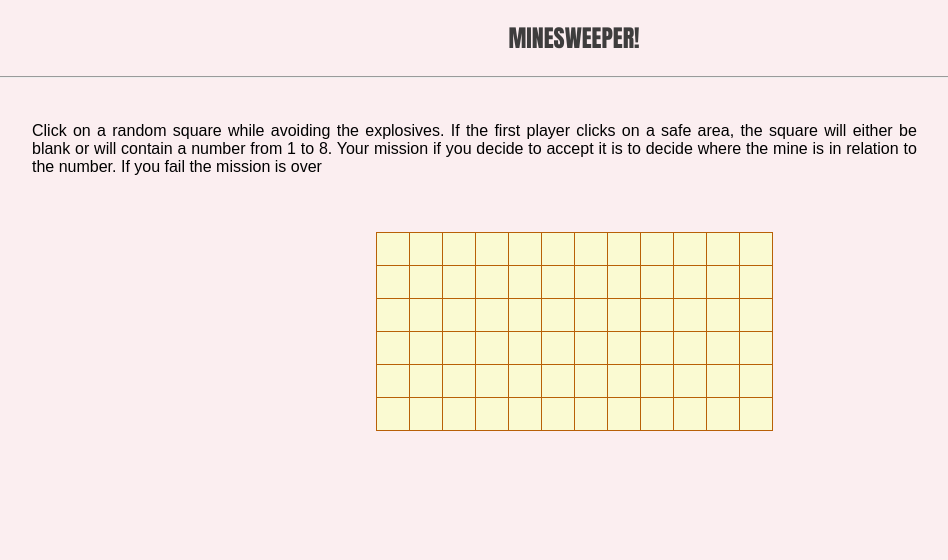
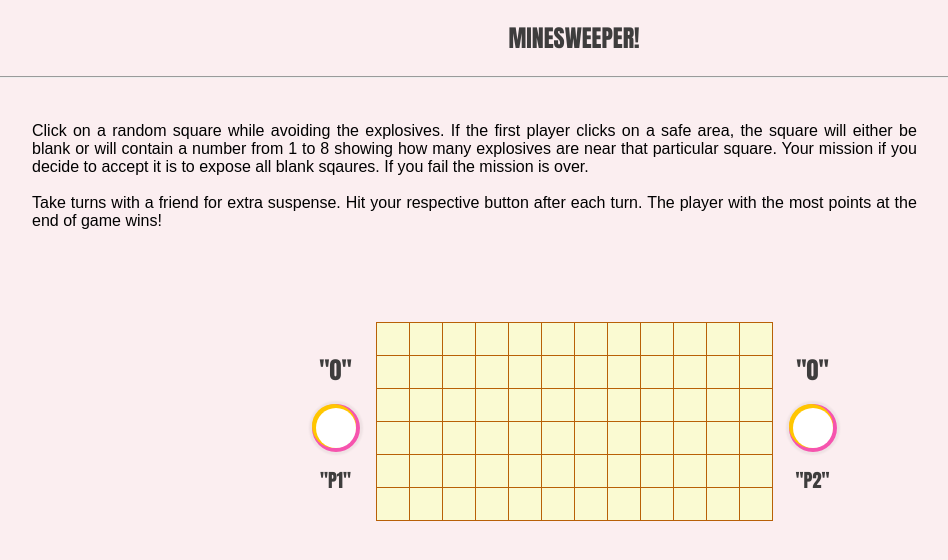
Before and after one commit to Candiceartist/Minesweep-week6, a plain HTML site: page index.html in a window 1280 px wide. Shown: the whole page, without its empty margins (66-1014 px from the left). Drawn offline with Linux system fonts and the light colour scheme.

Commit message:
added counters for player buttons
keeps score for each round

```diff
--- a/app.js
+++ b/app.js
@@ -449,3 +449,17 @@ window.addEventListener('load', function() {
     document.getElementById('lost').style.display="none";
     startGame();
 });
+
+// counter for players
+
+let count = 1;
+
+const player1Counter = () => {
+    let points = document.querySelector('.points')
+ points.innerHTML = count++;
+}
+
+const player2Counter = () => {
+    let points = document.querySelector('.points2')
+ points.innerHTML = count++;
+}
--- a/index.html
+++ b/index.html
@@ -11,14 +11,16 @@
   <div id="box">
         <h2>MINESWEEPER!</h2><hr><br><br>
            <div class="intro">Click on a random square while avoiding the explosives.
-        If the first player clicks on a safe area, the square will either  be blank or will contain a number from 1 to 8. Your mission if you decide to accept it is to decide where the mine is in relation to the number. If you fail the mission is over </div>
+        If the first player clicks on a safe area, the square will either  be blank or will contain a number from 1 to 8 showing how many explosives are near that particular square. Your mission if you decide to accept it is to expose all blank sqaures. If you fail the mission is over. <br><br>Take turns with a friend for extra suspense. Hit your respective button after each turn. The player with the most points at the end of game wins!</div>
               <div class="games">
+                <div class="counter"><div><h2 class="points">"0"</h2><button onclick="player1Counter()" class="player"></button></div><h3>"P1"</h3></div>
                  <div id="field"></div>
+                 <div class="counter"><div ><h2 class="points2">"0"</h2><button onclick="player2Counter()" class="player"></button></div><h3 >"P2"</h3></div>
                   <br>
                  <div id="lost" style="display: none;">
                  <h3>Explosion! Mission Over!</h3>
-                 <button id="new-game-button" type="button" onclick="reload()">Start Again</button>
-                 </div>
+                 <button id="new-game-button" type="button" onclick="reload()">Start Over</button>
+                </div>
        </div>
     </div>
 
--- a/style.css
+++ b/style.css
@@ -69,8 +69,19 @@ button:hover {
     width: 70%;
     height: 100px;
     text-align: justify;
-    margin-bottom: 10px;
+    margin-bottom: 100px;
     margin-left: 90px;
     font-family:Arial, Helvetica, sans-serif
 
 }
+.games {
+/* border: solid black 2px; */
+display: flex;
+justify-content: center;
+}
+.counter {
+    /* border: solid saddlebrown 1px; */
+    width: 60px;
+    height: 120px;
+    margin: 10px;
+}
```
